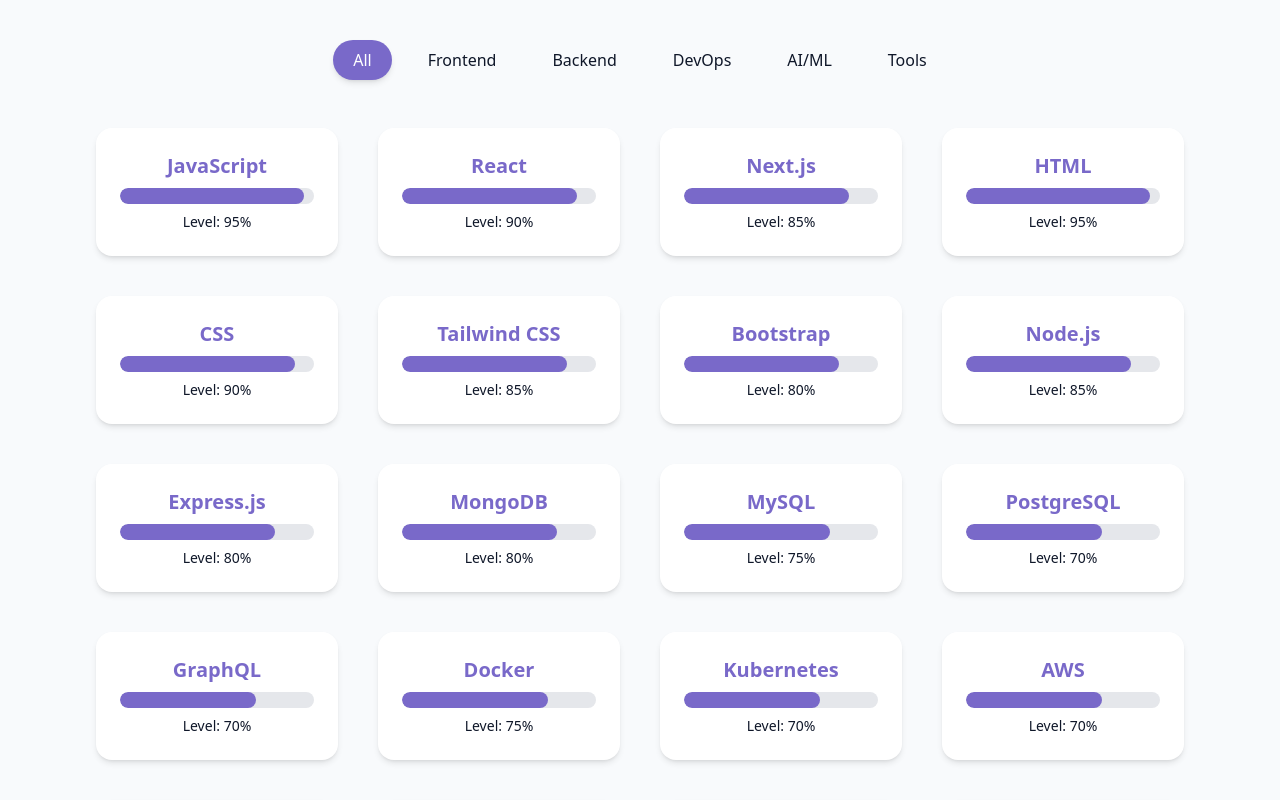
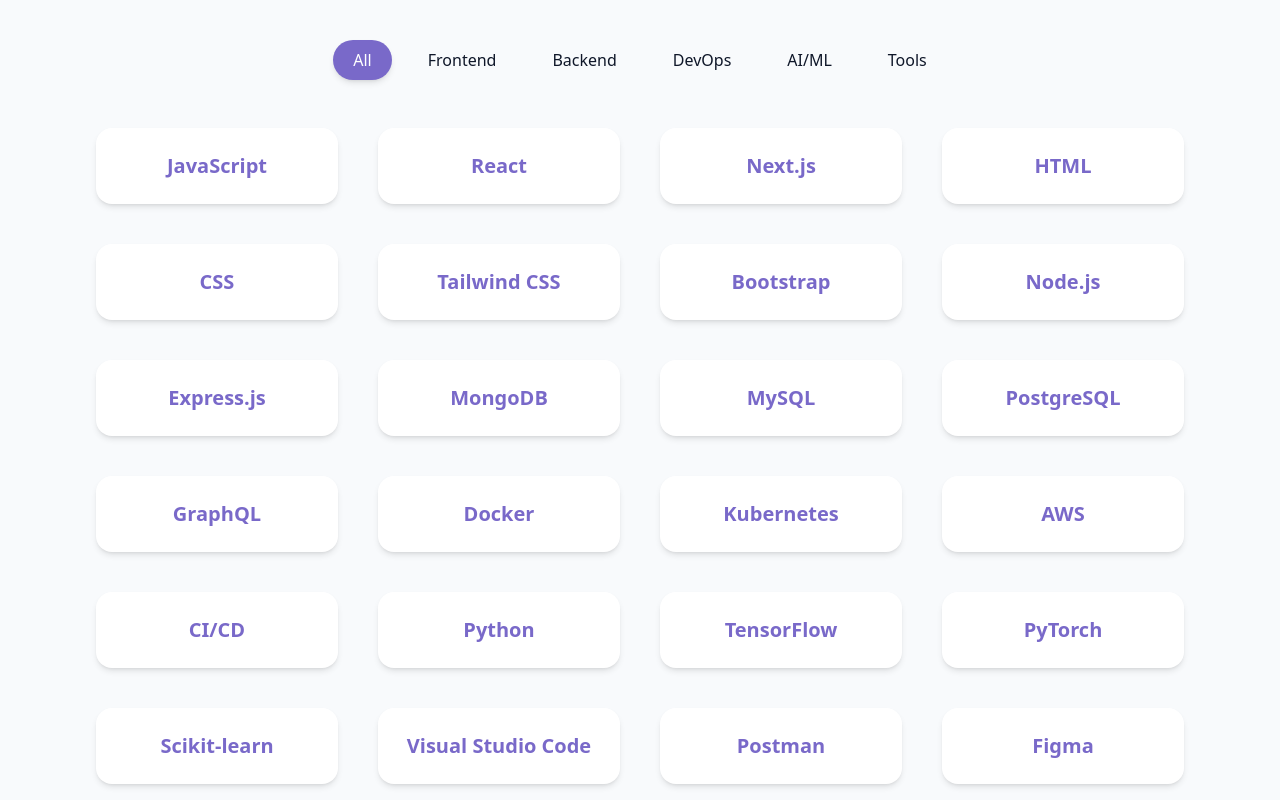
Before and after one commit to ark5234/portfolio, a React (Vite) app: page / in a window 1280 px wide. Shown: the part 3500-4300 px from the top of the page. Built offline with nearby package versions, Linux system fonts and the light colour scheme.

Commit message:
added hover glow feature in skills

```diff
--- a/src/components/SkillsSection.jsx
+++ b/src/components/SkillsSection.jsx
@@ -81,21 +81,17 @@ export const SkillsSection = () => {
                     {filteredSkills.map((skill, key) => (
                         <div
                             key={key}
-                            className="bg-white dark:bg-black p-6 rounded-2xl shadow-md hover:shadow-lg transition-all duration-300"
+                                className="group relative p-6 rounded-2xl transition-all duration-300
+                                     bg-white dark:bg-black shadow-md
+                                     hover:bg-[#f0f4ff] dark:hover:bg-[#0a0a0a]
+                                        hover:shadow-[0_0_20px_5px_rgba(127,90,240,0.4)]
+                                        dark:hover:shadow-[0_0_25px_8px_rgba(0,240,255,0.4)]"
                         >
-                            <h3 className="text-xl font-semibold mb-2 text-primary">
-                                {skill.name}
-                            </h3>
-                            <div className="w-full bg-gray-200 rounded-full h-4 overflow-hidden mb-2">
-                                <div
-                                    className={`bg-primary h-full rounded-full origin-left animate-[grow_1.5s_ease-in-out]`}
-                                    style={{ width: `${skill.level}%` }}
-                                ></div>
-                            </div>
-                            <p className="text-sm text-muted-foreground">
-                                Level: {skill.level}%
-                            </p>
+                        <h3 className="text-xl font-semibold text-center text-primary group-hover:scale-105 transition-transform">
+                            {skill.name}
+                        </h3>
                         </div>
+
                     ))}
                 </div>
             </div>
```
